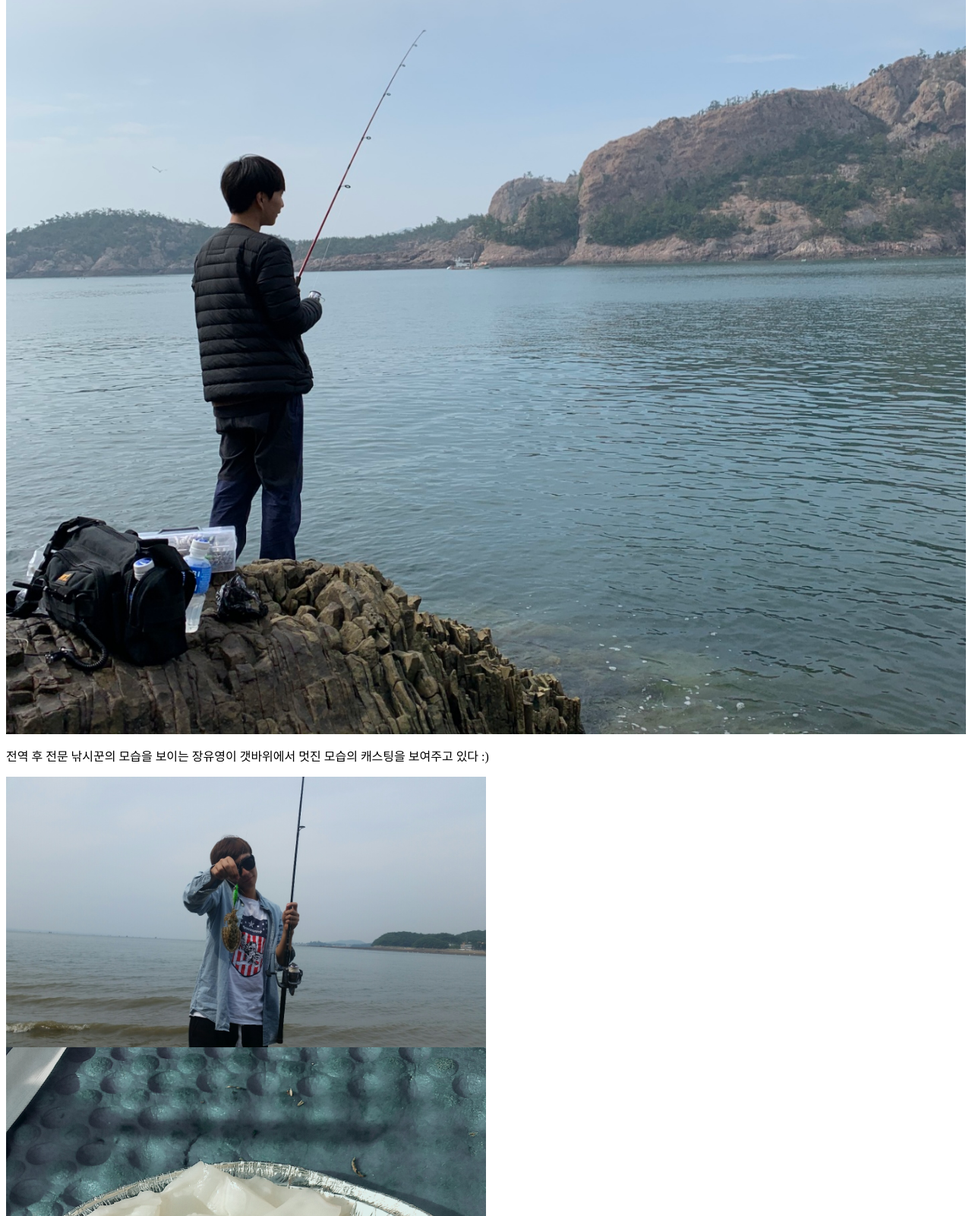
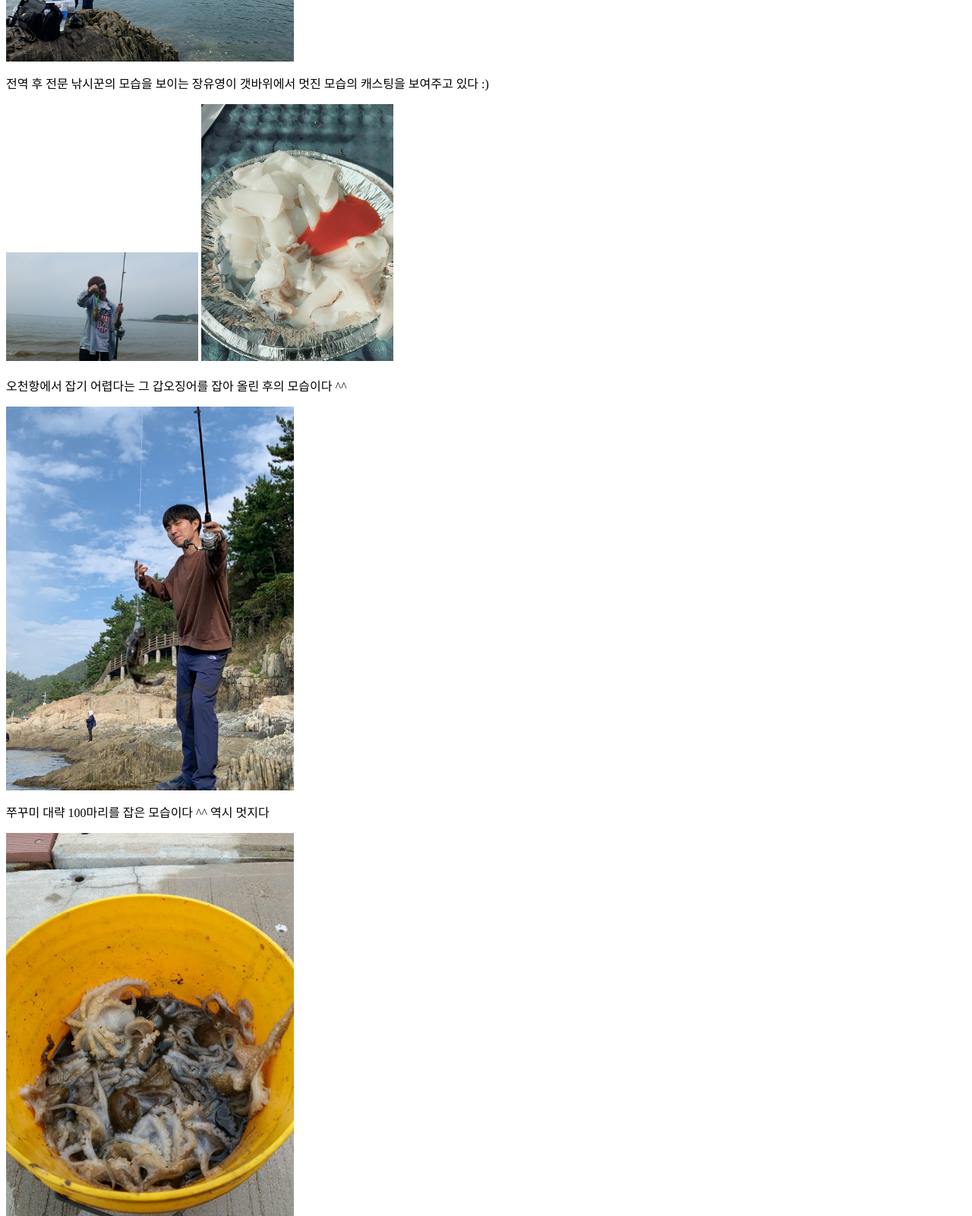
Before and after one commit to jyy9310/web1, a plain HTML site: page 2.html in a window 1280 px wide. Shown: the part 560-2160 px from the top of the page at 76% size. Drawn offline with Linux system fonts and the light colour scheme.

Commit message:
Add files via upload

```diff
--- a/2.html
+++ b/2.html
@@ -15,19 +15,19 @@
 <p>
   바다낚시의 제왕 장유영
 </p>
-<img src="멋진장유영.jpg" width="100%">
+<img src="멋진장유영.jpg" width="30%">
 <p>
   전역 후 전문 낚시꾼의 모습을 보이는 장유영이 갯바위에서 멋진 모습의 캐스팅을 보여주고 있다 :)
 </p>
-<img src="오천갑오징어.jpeg" width="50%">
-<img src="갑오징어.jpeg" width="50%">
+<img src="오천갑오징어.jpeg" width="20%">
+<img src="갑오징어.jpeg" width="20%">
 <p>
   오천항에서 잡기 어렵다는 그 갑오징어를 잡아 올린 후의 모습이다 ^^
 </p>
-<img src="우럭.jpg" width="100%">
+<img src="우럭.jpg" width="30%">
 <p>
   쭈꾸미 대략 100마리를 잡은 모습이다 ^^ 역시 멋지다
 </p>
-<img src="쭈꾸미.jpg" width="100%">
+<img src="쭈꾸미.jpg" width="30%">
 </body>
 </html>
```
Also changed, not shown: 1.html (+2 -2 lines), 3.html (+3 -3 lines), index.html (+3 -3 lines).
